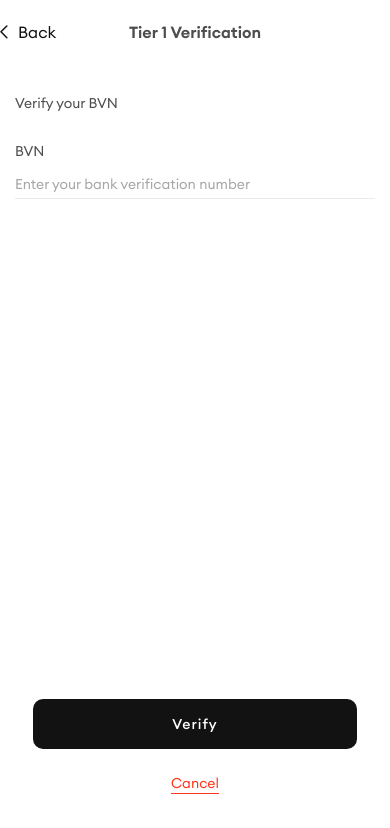
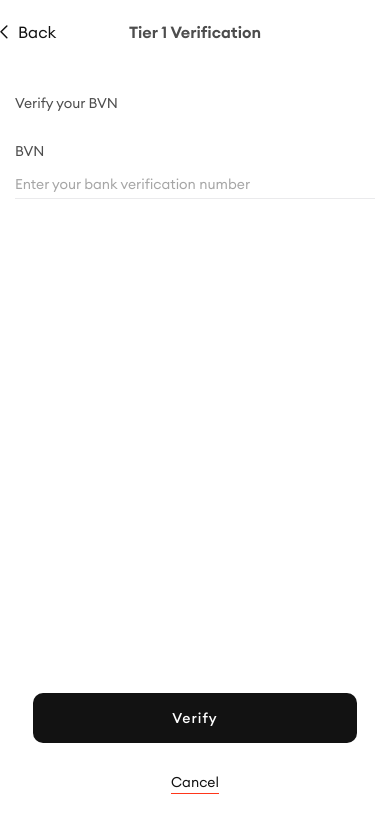
Before and after one commit to retrx0/aza-mobile-rn, a React Native app: screen /Common in a window 390 px wide. Shown: the top 828 px of the page. Built offline with nearby package versions, Linux system fonts and the light colour scheme; what expo-linking would draw is missing.

Commit message:
input, button,colors

```diff
--- a/src/components/buttons/CancelButtonWithUnderline.tsx
+++ b/src/components/buttons/CancelButtonWithUnderline.tsx
@@ -1,5 +1,10 @@
 import React, { FC } from "react";
-import { TouchableOpacity, StyleProp, ViewStyle, TextStyle } from "react-native";
+import {
+  TouchableOpacity,
+  StyleProp,
+  ViewStyle,
+  TextStyle,
+} from "react-native";
 import { Text, View } from "../../components/Themed";
 
 type ButtonPropsType = {
@@ -10,20 +15,29 @@ type ButtonPropsType = {
   styleText?: StyleProp<TextStyle>;
 };
 
-export const CancelButtonWithUnderline: FC<ButtonPropsType> = ({ title, color, onPressButton, style, styleText }) => {
+export const CancelButtonWithUnderline: FC<ButtonPropsType> = ({
+  title,
+  color,
+  onPressButton,
+  style,
+  styleText,
+}) => {
   return (
-    <TouchableOpacity
-      activeOpacity={0.8}
-      onPress={onPressButton}
-      style={{
-        borderBottomColor: color,
-        paddingBottom: 1,
-        borderBottomWidth: 1,
-        alignSelf: "center",
-      }}
-    >
-      <Text style={{ color: color, fontSize: 14 }}>{title}</Text>
-    </TouchableOpacity>
+    <View
+      style={[
+        {
+          borderBottomColor: color,
+          paddingBottom: 2,
+          borderBottomWidth: 1,
+          alignSelf: "center",
+          marginTop: 3,
+        },
+        style,
+      ]}>
+      <TouchableOpacity activeOpacity={0.8} onPress={onPressButton}>
+        <Text style={[{ fontSize: 14 }, styleText]}>{title}</Text>
+      </TouchableOpacity>
+    </View>
   );
 };
 
--- a/src/components/input/SegmentedInput.tsx
+++ b/src/components/input/SegmentedInput.tsx
@@ -1,16 +1,14 @@
 import React from "react";
-import OTPInputView from "@twotalltotems/react-native-otp-input";
-import { OTPInput, Text, View } from "../Themed";
-import { StyleSheet } from "react-native";
+import { OTPInput, Text, View } from "../../components/Themed";
+import { StyleProp, StyleSheet, ViewStyle } from "react-native";
 import { hp, wp } from "../../common/util/LayoutUtil";
-import Colors from "../../constants/Colors";
 
 type SegmentedInputProps = {
   value: string;
   onValueChanged: (code: string) => void;
   secureInput: boolean;
   headerText: string;
-  style?: {};
+  style?: StyleProp<ViewStyle>;
 };
 
 const SegmentedInput = (props: SegmentedInputProps) => {
@@ -19,7 +17,7 @@ const SegmentedInput = (props: SegmentedInputProps) => {
     <View style={[styles.otpContainer, style]}>
       <Text style={styles.otpText}>{headerText}</Text>
       <OTPInput
-        keyboardType='phone-pad'
+        keyboardType="phone-pad"
         pinCount={6}
         code={value} //You can supply this prop or not. The component will be used as a controlled / uncontrolled component respectively.
         onCodeChanged={(code) => onValueChanged(code)}
@@ -34,8 +32,6 @@ const SegmentedInput = (props: SegmentedInputProps) => {
     </View>
   );
 };
-
-const darkGrey = Colors.general.darkGrey;
 
 const styles = StyleSheet.create({
   otpContainer: {
--- a/src/constants/Colors.ts
+++ b/src/constants/Colors.ts
@@ -18,7 +18,10 @@ export default {
     border: "#121212",
     button: "#121212",
     buttonText: "#fff",
-    disabled: "#A6A6A6",
+    disabled: "#E7E9EA",
+    unlock: "#2A9E17",
+    mature: "#EBFCE9",
+    Text: "#000000",
   },
   dark: {
     text: "#fff",
@@ -36,6 +39,9 @@ export default {
     button: "#E7E9EA",
     buttonText: "#000000",
     disabled: "#3A3D42",
+    unlock: "#E7E9EA",
+    mature: "#3A3D42",
+    Text: "#999999",
   },
   general: {
     text: "#FFFFFF",
```
Also changed, not shown: src/components/input/input.tsx (+9 -2 lines), src/screens/tabs/payments/sub-components/MyButton.tsx (+3 -4 lines).
